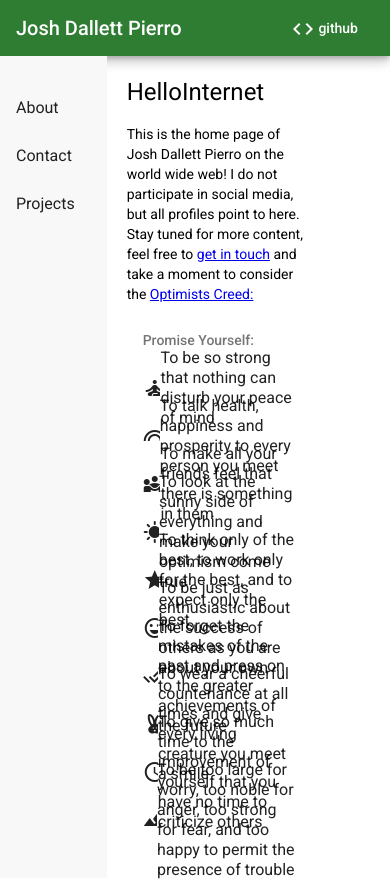
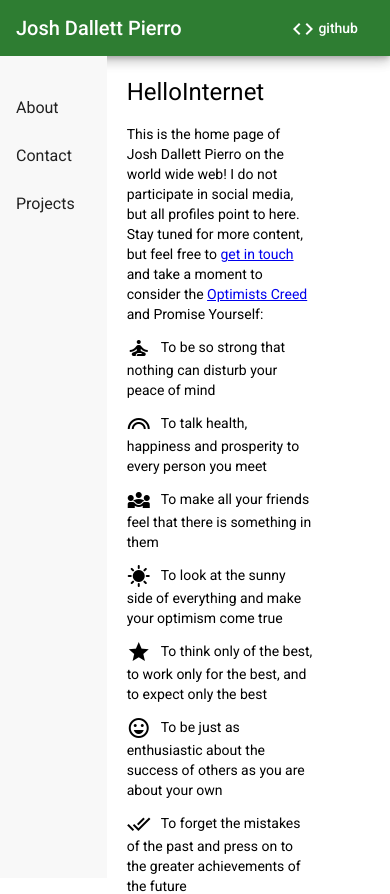
Before and after one commit to joshpierro/home, an Angular app in the folder web/: page / in a window 390 px wide. Shown: the top 894 px of the page. Built offline with nearby package versions, Linux system fonts and the light colour scheme.

Commit message:
fixes mobile issue

```diff
--- a/web/src/app/components/home/home.component.html
+++ b/web/src/app/components/home/home.component.html
@@ -4,14 +4,14 @@
 <p>
    This is the home page of Josh Dallett Pierro on the world wide web!
    I do not participate in social media, but all profiles point to here.
-   Stay tuned for more content, feel free to
-   <a routerLink="contact">get in touch</a> and take a moment to consider the <a href="https://www.optimist.org/member/membersmenu.cfm">Optimists Creed:</a>
+   Stay tuned for more content, but feel free to
+   <a routerLink="contact">get in touch</a> and take a moment to consider the <a
+      href="https://www.optimist.org/member/membersmenu.cfm">Optimists Creed</a> and Promise Yourself:
 </p>
 
-<mat-list role="list">
-   <div mat-subheader>Promise Yourself:</div>
-   <mat-list-item role="listitem" *ngFor="let item of creedItems">
-      <mat-icon matListItemIcon> {{item.icon}} </mat-icon>
-      <div matListItemTitle>{{item.text}}</div>
-   </mat-list-item>
-</mat-list>
+<div>
+   <p *ngFor="let item of creedItems">
+      <mat-icon aria-hidden="false">{{item.icon}}</mat-icon>
+      <span>{{item.text}}</span>
+   </p>
+</div>
--- a/web/src/app/components/home/home.component.sass
+++ b/web/src/app/components/home/home.component.sass
@@ -1,2 +1,3 @@
 .mat-icon
  padding-right: 10px
+ vertical-align: middle
```
Also changed, not shown: 3 other files (tests, documents, lock files or other folders).
